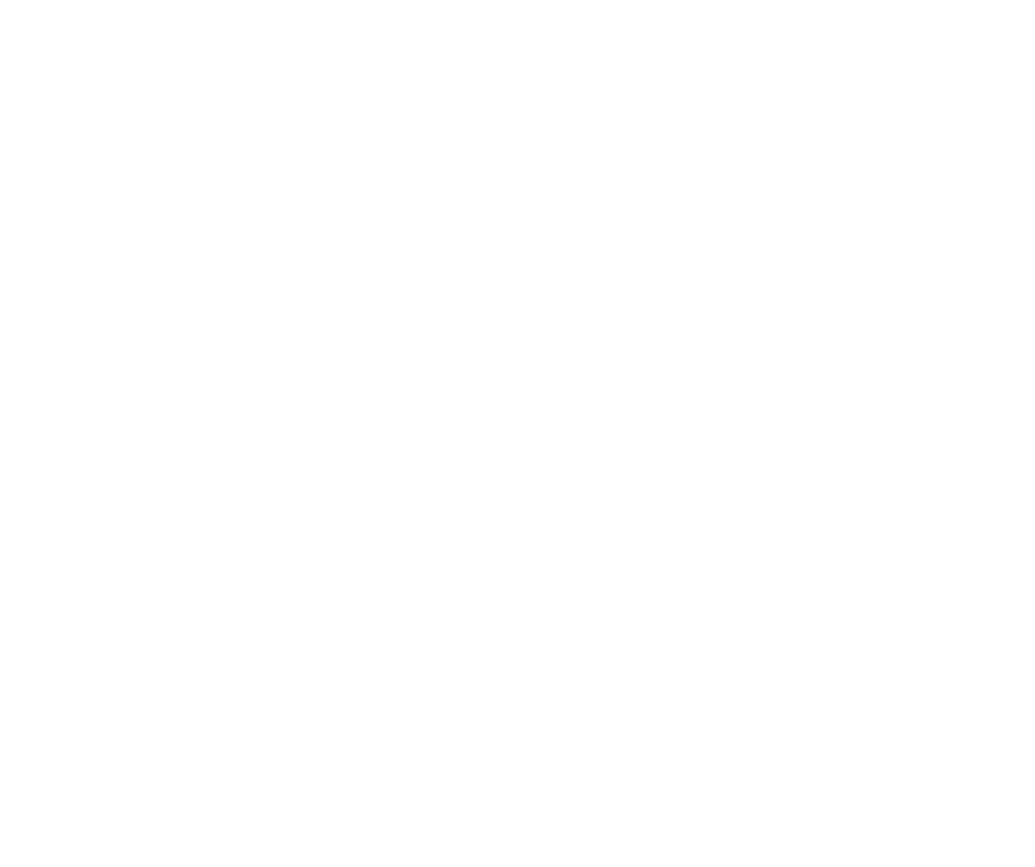
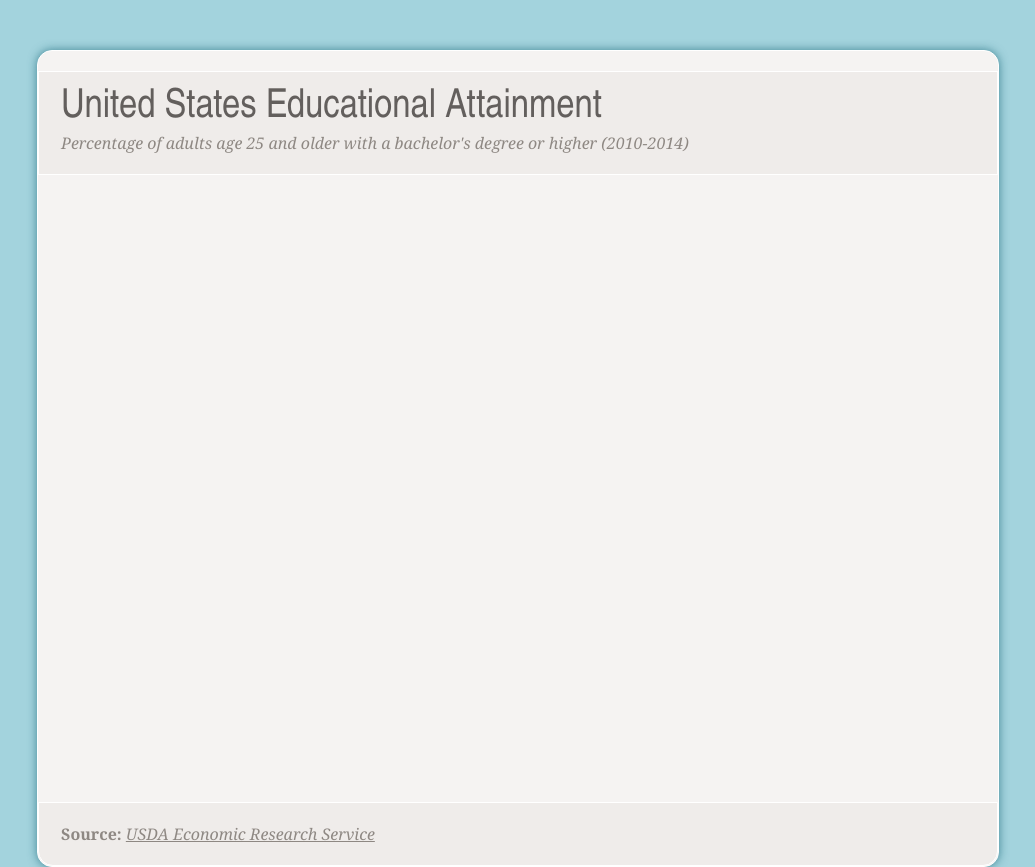
Before and after one commit to zfranczak/ChoroplethMap, a plain HTML site: page index.html in a window 1280 px wide. Shown: the whole page, without its empty margins (122-1157 px from the left). Before the commit the page ends 800 px from the top, so only its background shows below. Drawn offline with nearby package versions, Linux system fonts and the light colour scheme.

Commit message:
Basic styling set

```diff
--- a/choropleth.css
+++ b/choropleth.css
@@ -0,0 +1,62 @@
+* {
+  margin: 0;
+  padding: 0;
+}
+body {
+  background: #4eaabe84;
+}
+
+#main {
+  display: flex;
+  flex-direction: column;
+  align-items: center;
+  width: 100%;
+  font-family: 'Franklin Gothic Std', 'Arial Narrow', Arial, sans-serif;
+  color: #635f5d;
+}
+
+#chart-container {
+  border: 1px solid white;
+  margin-top: 50px;
+  border-radius: 15px;
+  background: #f5f3f2;
+  box-shadow: 0 0 10px #1a6879bb;
+}
+#header-container {
+  background-color: #efecea;
+  margin: 20px 0;
+  padding: 12px 0 20px 0;
+  border: 1px solid white;
+}
+#title {
+  font-size: 2.5rem;
+  font-weight: 300;
+  margin-left: 22px;
+}
+#description {
+  font-family: Georgia, 'Times New Roman', Times, serif;
+  font-style: italic;
+  color: #8e8883;
+  margin-left: 22px;
+}
+#source {
+  font-family: Georgia, 'Times New Roman', Times, serif;
+  color: #8e8883;
+  font-weight: bold;
+  background-color: #efecea;
+  padding: 20px 0 20px 22px;
+  border-radius: 0 0 15px 15px;
+  border: 1px solid white;
+}
+
+#source a {
+  font-style: italic;
+  font-weight: 300;
+  color: #8e8883;
+}
+
+#source a:hover {
+  font-style: italic;
+  font-weight: 300;
+  color: black;
+}
--- a/index.html
+++ b/index.html
@@ -8,6 +8,25 @@
     <title>Choropleth Map</title>
   </head>
   <body>
+    <div id="main">
+      <div id="chart-container">
+        <div id="header-container">
+          <h1 id="title">United States Educational Attainment</h1>
+          <div id="description">
+            Percentage of adults age 25 and older with a bachelor's degree or
+            higher (2010-2014)
+          </div>
+        </div>
+        <svg width="960" height="600"></svg>
+        <div id="source">
+          Source:
+          <a
+            href="https://www.ers.usda.gov/data-products/county-level-data-sets/download-data.aspx"
+            >USDA Economic Research Service</a
+          >
+        </div>
+      </div>
+    </div>
     <script src="https://d3js.org/d3.v7.min.js"></script>
     <script src="https://cdn.freecodecamp.org/testable-projects-fcc/v1/bundle.js"></script>
     <script src="choropleth.js"></script>
```
